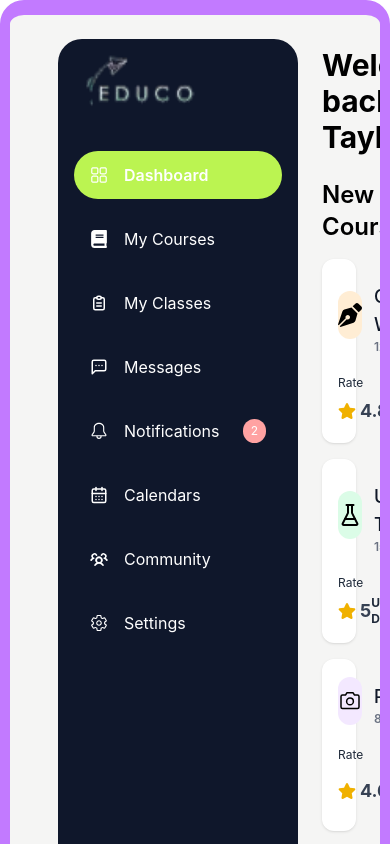
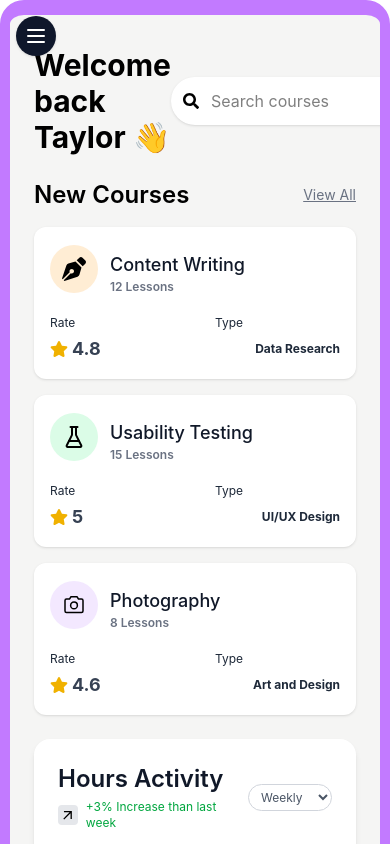
Before and after one commit to BRV12G/Sofueled-task, a React (Vite) app in the folder Educo-Dashboard/: page / in a window 390 px wide. Shown: the top 844 px of the page. Built offline with nearby package versions, Linux system fonts and the light colour scheme.

Commit message:
feat: added hambuger menu for responsiveness

```diff
--- a/Educo-Dashboard/src/components/Sidebar.tsx
+++ b/Educo-Dashboard/src/components/Sidebar.tsx
@@ -1,7 +1,9 @@
+
 // // src/components/Sidebar.tsx
-// import { FaBook } from 'react-icons/fa';
+// import { Link, useLocation } from 'react-router-dom';
 // import EducoLogo from '../assets/Educo_logo.png';
 // import { RxDashboard } from 'react-icons/rx';
+// import { FaBook } from 'react-icons/fa';
 // import { TbClipboardText } from 'react-icons/tb';
 // import { LuMessageSquareMore } from 'react-icons/lu';
 // import { GoBell } from 'react-icons/go';
@@ -9,52 +11,47 @@
 // import { PiUsersThreeBold } from 'react-icons/pi';
 // import { IoSettingsOutline } from 'react-icons/io5';
 
-// type NavItem = {
-//   label: string;
-//   icon: JSX.Element;
-//   route: string;
-//   badge?: number;
-// };
-
-// type SidebarProps = {
-//   activeRoute: string; // 'dashboard', 'courses', etc.
-// };
-
-// const navItems: NavItem[] = [
-//   { label: 'Dashboard', icon: <RxDashboard />, route: 'dashboard' },
-//   { label: 'My Courses', icon: <FaBook />, route: 'courses' },
-//   { label: 'My Classes', icon: <TbClipboardText />, route: 'classes' },
-//   { label: 'Messages', icon: <LuMessageSquareMore />, route: 'messages' },
-//   { label: 'Notifications', icon: <GoBell />, route: 'notifications', badge: 2 },
-//   { label: 'Calendars', icon: <LuCalendarDays />, route: 'calendar' },
-//   { label: 'Community', icon: <PiUsersThreeBold />, route: 'community' },
-//   { label: 'Settings', icon: <IoSettingsOutline />, route: 'settings' },
+// const navItems = [
+//   { label: 'Dashboard', icon: <RxDashboard />, route: '/' },
+//   { label: 'My Courses', icon: <FaBook />, route: '/courses' },
+//   { label: 'My Classes', icon: <TbClipboardText />, route: '/classes' },
+//   { label: 'Messages', icon: <LuMessageSquareMore />, route: '/messages' },
+//   { label: 'Notifications', icon: <GoBell />, route: '/notifications', badge: 2 },
+//   { label: 'Calendars', icon: <LuCalendarDays />, route: '/calendar' },
+//   { label: 'Community', icon: <PiUsersThreeBold />, route: '/community' },
+//   { label: 'Settings', icon: <IoSettingsOutline />, route: '/settings' },
 // ];
 
-// export default function Sidebar({ activeRoute }: SidebarProps) {
+// export default function Sidebar() {
+//   const location = useLocation();
+
 //   return (
-//     <div className="w-64 bg-slate-900 text-white flex flex-col py-2 rounded-3xl m-12 px-2">
-//       <img className="mb-8 w-40 h-16 mx-auto" src={EducoLogo} alt="EDUCO Logo" />
+//     <div className="w-60 bg-slate-900 text-white flex flex-col py-2 rounded-3xl ml-8 mt-6 mb-12">
+//       <img className="mb-10 w-40 h-16 " src={EducoLogo} alt="EDUCO Logo" />
 //       <nav className="flex flex-col gap-4 px-4">
 //         {navItems.map(({ label, icon, route, badge }) => {
-//           const isActive = activeRoute === route;
+//           const isActive = location.pathname === route;
 //           return (
-//             <div
+//             <Link
 //               key={label}
-//               className={`flex items-center gap-4 px-4 py-2 rounded-lg cursor-pointer transition-all ${
-//                 isActive
-//                   ? 'bg-yellow-400 text-black font-semibold'
-//                   : 'hover:bg-white/10 text-white'
-//               }`}
+//               to={route}
+//               className={`flex items-center gap-4 px-4 py-3 rounded-full cursor-pointer transition-all
+//                 ${
+//                   isActive
+//                     ? 'bg-lime-300 text-black font-semibold'
+//                     : 'hover:bg-white/10'
+//                 }
+//                 no-underline text-white
+//               `}
 //             >
 //               <span className="text-lg">{icon}</span>
 //               <span className="flex-1">{label}</span>
 //               {badge && (
-//                 <span className="text-xs bg-red-500 rounded-full px-2 py-0.5 ml-auto">
+//                 <span className="text-xs bg-red-300 rounded-full px-2 py-1 ml-auto">
 //                   {badge}
 //                 </span>
 //               )}
-//             </div>
+//             </Link>
 //           );
 //         })}
 //       </nav>
@@ -63,8 +60,9 @@
 // }
 
 
-// src/components/Sidebar.tsx
-// src/components/Sidebar.tsx
+
+
+import React from 'react';
 import { Link, useLocation } from 'react-router-dom';
 import EducoLogo from '../assets/Educo_logo.png';
 import { RxDashboard } from 'react-icons/rx';
@@ -89,10 +87,31 @@ const navItems = [
 
 export default function Sidebar() {
   const location = useLocation();
+  const [open, setOpen] = React.useState(false);
 
   return (
-    <div className="w-60 bg-slate-900 text-white flex flex-col py-2 rounded-3xl ml-12 mt-6 mb-12">
-      <img className="mb-10 w-40 h-16 " src={EducoLogo} alt="EDUCO Logo" />
+    <>
+      {/* Hamburger for mobile */}
+      <button
+        className="lg:hidden fixed top-4 left-4 z-50 bg-slate-900 text-white p-2 rounded-full shadow"
+        onClick={() => setOpen((o) => !o)}
+        aria-label="Open sidebar"
+      >
+        <svg width="24" height="24" fill="none" stroke="currentColor">
+          <path strokeLinecap="round" strokeLinejoin="round" strokeWidth="2" d="M4 6h16M4 12h16M4 18h16"/>
+        </svg>
+      </button>
+
+      {/* Sidebar */}
+      <div
+        className={`
+          fixed top-0 left-0  z-40 bg-slate-900 text-white flex flex-col py-2 rounded-r-3xl transition-transform duration-300
+          w-60 ml-0 mt-0 mb-0
+          ${open ? 'translate-x-0' : '-translate-x-full'}
+          lg:static lg:translate-x-0 lg:rounded-3xl lg:ml-8 lg:mt-6 lg:mb-12
+        `}
+      >
+        <img className="mb-10 w-40 h-16 mx-auto mt-8 lg:mt-0" src={EducoLogo} alt="EDUCO Logo" />
         <nav className="flex flex-col gap-4 px-4">
           {navItems.map(({ label, icon, route, badge }) => {
             const isActive = location.pathname === route;
@@ -108,6 +127,7 @@ export default function Sidebar() {
                   }
                   no-underline text-white
                 `}
+                onClick={() => setOpen(false)}
               >
                 <span className="text-lg">{icon}</span>
                 <span className="flex-1">{label}</span>
@@ -121,5 +141,13 @@ export default function Sidebar() {
           })}
         </nav>
       </div>
+      {/* Overlay for mobile */}
+      {open && (
+        <div
+          className="fixed inset-0 bg-black/40 z-30 lg:hidden"
+          onClick={() => setOpen(false)}
+        />
+      )}
+    </>
   );
 }
```
Lines whose indentation alone changed are shown as unchanged.
